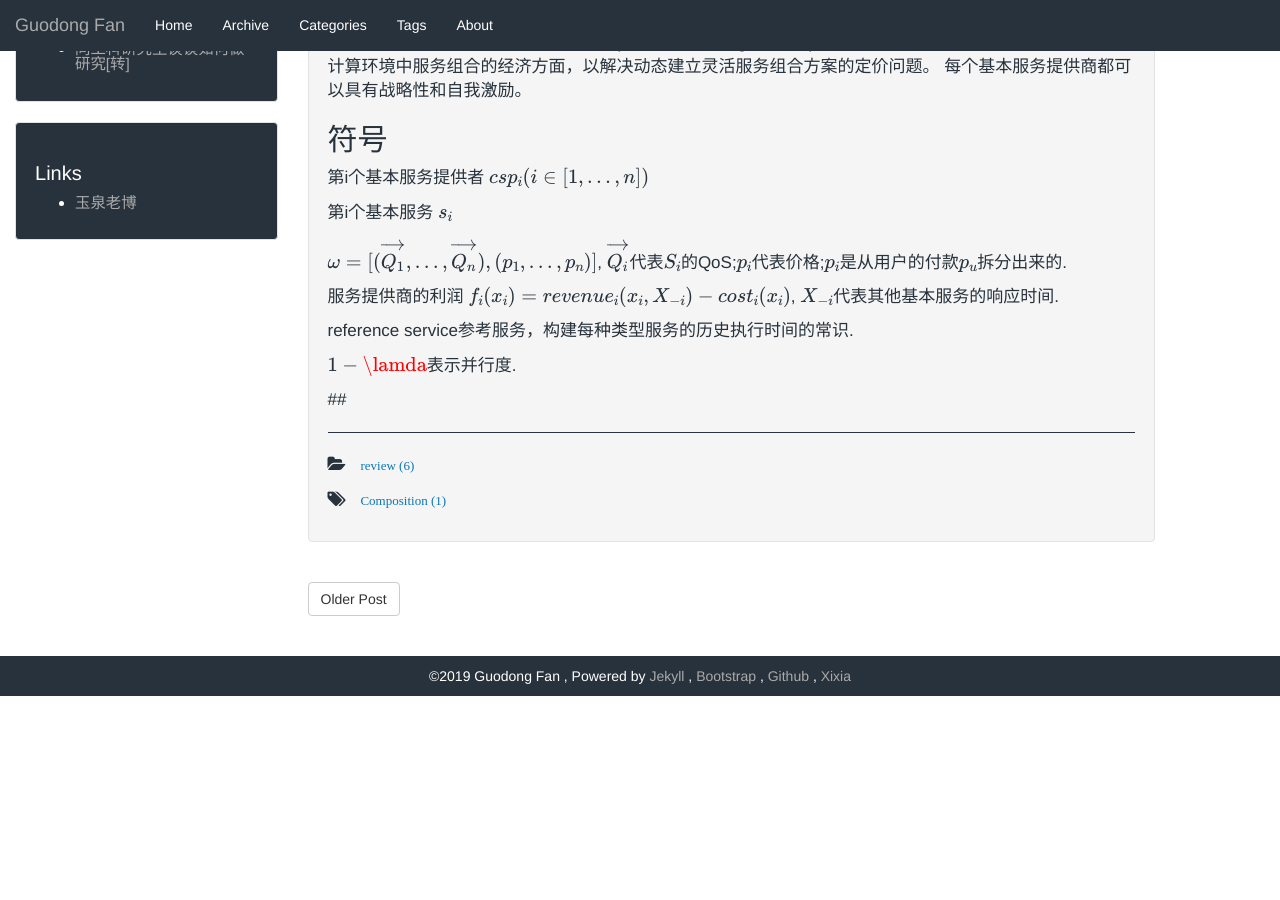
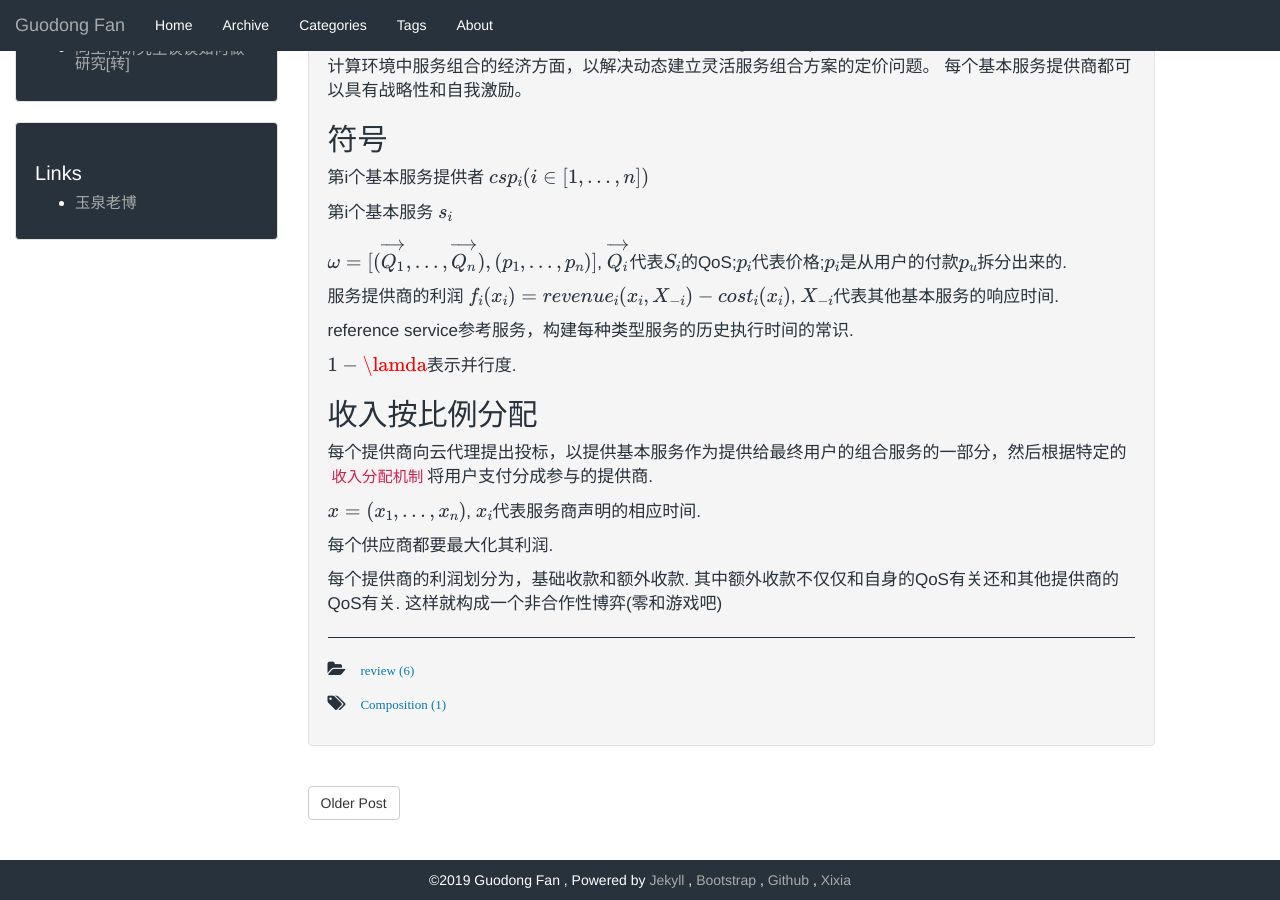
Before and after one commit to GuodongFan/GuodongFan.github.io, a Jekyll site: the page built from _posts/2019-07-31-Nash-Equilibrium-Composition.md, in a window 1280 px wide and 900 px high, scrolled down 531 px. Built offline with Jekyll 4.4.1, drawn with Linux system fonts in a browser that asks for light colours; our own code applies the rules of GitHub Pages for plain Markdown files; formulas are drawn with MathJax 3; before the commit the page ends 1227 px from its top, so only the background shows below that.

Commit message:
Update 2019-07-31-Nash-Equilibrium-Composition.md

```diff
--- a/_posts/2019-07-31-Nash-Equilibrium-Composition.md
+++ b/_posts/2019-07-31-Nash-Equilibrium-Composition.md
@@ -32,4 +32,12 @@ reference service参考服务，构建每种类型服务的历史执行时间的
 $1-\lamda$表示并行度.
 
 
-##
+## 收入按比例分配
+
+每个提供商向云代理提出投标，以提供基本服务作为提供给最终用户的组合服务的一部分，然后根据特定的`收入分配机制`将用户支付分成参与的提供商.
+
+$x=(x_1, ..., x_n)$, $x_i$代表服务商声明的相应时间.
+
+每个供应商都要最大化其利润.
+
+每个提供商的利润划分为，基础收款和额外收款. 其中额外收款不仅仅和自身的QoS有关还和其他提供商的QoS有关. 这样就构成一个非合作性博弈(零和游戏吧)
```
